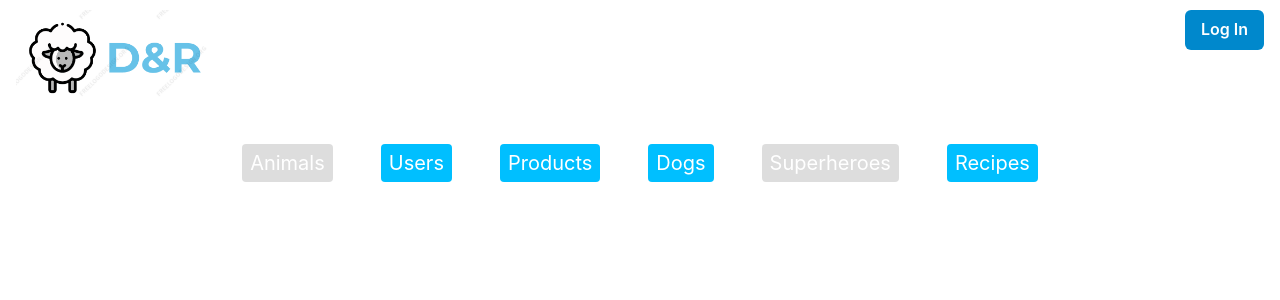
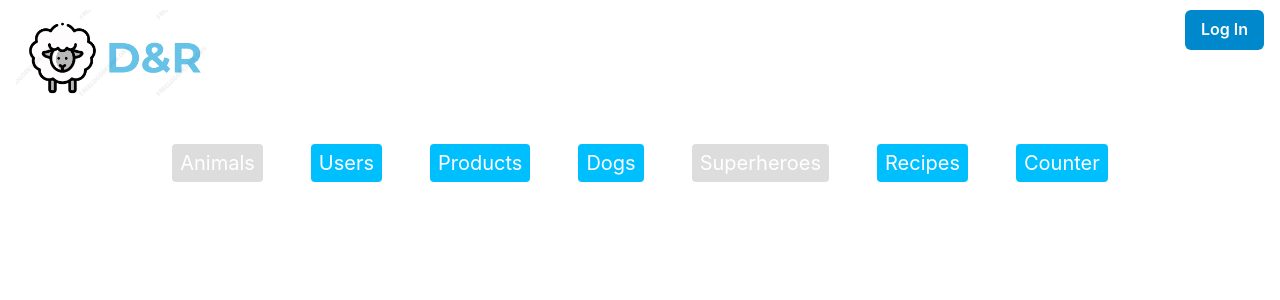
Before and after one commit to DanielLesko28/fullstackStuff, a React (Create React App) app in the folder client/: page / in a window 1280 px wide. Shown: the top 300 px of the page. Built offline with nearby package versions, Linux system fonts and the light colour scheme; no server answers.

Commit message:
created counter in redux

```diff
--- a/client/src/App.js
+++ b/client/src/App.js
@@ -16,6 +16,7 @@ import Superheroes from "./pages/superheroesPage/Superheroes.jsx";
 import AddSuperheroPage from "./pages/superheroesPage/addSuperheroPage/AddSuperheroPage.jsx";
 import AddAnimalPage from "./pages/anilmalsPage/addAnimal/AddAnimalPage.jsx";
 import RecipesPage from "./pages/recipesPage/RecipesPage.jsx";
+import CounterPage from "./pages/counterPage/CounterPage.jsx";
 
 function App() {
   const localCategories = JSON.parse(localStorage.getItem("categories"));
@@ -42,6 +43,7 @@ function App() {
           <Route path="/product/:id" element={<ProductPage />} />
           <Route path="/addSuperhero" element={<AddSuperheroPage />} />
           <Route path="/recipes" element={<RecipesPage />} />
+          <Route path="/counter" element={<CounterPage />} />
         </Routes>
       </UserProvider>
 
--- /dev/null
+++ b/client/src/pages/counterPage/CounterPage.jsx
@@ -0,0 +1,21 @@
+import { Button } from '@chakra-ui/react';
+import React from 'react'
+import { useSelector, useDispatch } from 'react-redux';
+
+const CounterPage = () => {
+    const count = useSelector((state) => state);
+    const dispatch = useDispatch();
+
+    const increment = () => dispatch({ type: 'increment' });
+    const decrement = () => dispatch({ type: 'decrement' });
+
+    return (
+      <div>
+        <h1>{count}</h1>
+        <Button m={2} onClick={increment}>+</Button>
+        <Button m={2} onClick={decrement}>-</Button>
+      </div>
+    );
+}
+
+export default CounterPage
--- a/client/src/pages/homePage/Homepage.jsx
+++ b/client/src/pages/homePage/Homepage.jsx
@@ -26,6 +26,10 @@ const allLinks = [
   {
     link: "recipes",
     name: "Recipes",
+  },
+  {
+    link: "counter",
+    name: "Counter",
   },
 ];
 
--- a/client/src/pages/recipesPage/RecipesPage.jsx
+++ b/client/src/pages/recipesPage/RecipesPage.jsx
@@ -1,20 +1,10 @@
-import { Button } from '@chakra-ui/react';
 import React from 'react'
-import { useSelector, useDispatch } from 'react-redux';
 
 const RecipesPage = () => {
-    const count = useSelector((state) => state);
-    const dispatch = useDispatch();
 
-    const increment = () => dispatch({ type: 'increment' });
-    const decrement = () => dispatch({ type: 'decrement' });
 
     return (
-      <div>
-        <h1>{count}</h1>
-        <Button m={2} onClick={increment}>+</Button>
-        <Button m={2} onClick={decrement}>-</Button>
-      </div>
+      <div><h1>Recipes Page</h1></div>
     );
 }
 
```
